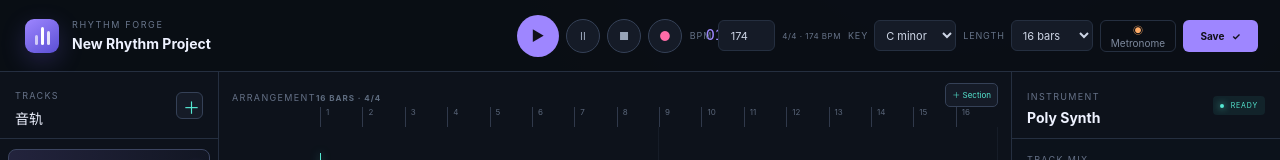
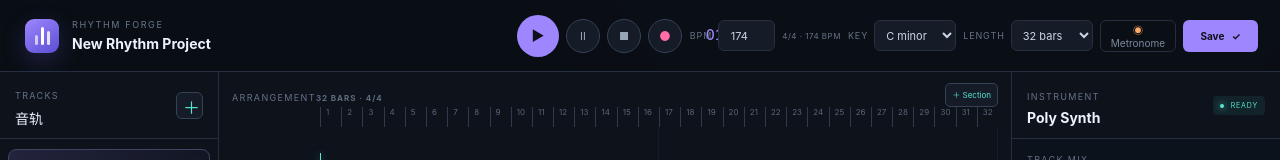
Before and after one commit to pearlgun552-cell/rhythm-forge, a React (Vite) app: page / in a window 1280 px wide. Shown: the top 160 px of the page. Built offline with nearby package versions, Linux system fonts and the light colour scheme.

Commit message:
Extend project timeline for full song layouts

```diff
--- a/src/components/TransportBar.tsx
+++ b/src/components/TransportBar.tsx
@@ -83,7 +83,7 @@ export function TransportBar(props: TransportBarProps) {
         </label>
         <label className="compact-field">LENGTH
           <select aria-label="Project Length" value={props.project.projectLengthBeats} onChange={(event) => props.onProjectLengthChange(Number(event.target.value))}>
-            {[32, 64, 128].map((beats) => <option key={beats} value={beats}>{barsForBeats(beats, props.project.timeSignature)} bars</option>)}
+            {[128, 256, 512].map((beats) => <option key={beats} value={beats}>{barsForBeats(beats, props.project.timeSignature)} bars</option>)}
           </select>
         </label>
         <button className={props.metronome ? 'text-control active' : 'text-control'} onClick={() => props.onMetronomeChange(!props.metronome)} aria-pressed={props.metronome}>
--- a/src/project/defaultProject.ts
+++ b/src/project/defaultProject.ts
@@ -1,5 +1,6 @@
 import type { DrumPattern, Instrument, InstrumentPreset, Project, Track, TrackType } from '../types/music';
 import { createId } from '../utils/id';
+import { DEFAULT_PROJECT_LENGTH_BEATS } from '../utils/musicConstants';
 
 export const defaultInstrument: Instrument = {
   type: 'poly-synth',
@@ -60,7 +61,7 @@ export function createDefaultProject(): Project {
     bpm: 174,
     key: 'C minor',
     timeSignature: { numerator: 4, denominator: 4 },
-    projectLengthBeats: 64,
+    projectLengthBeats: DEFAULT_PROJECT_LENGTH_BEATS,
     tracks: [createTrack('Lead')],
     sections: [],
     reverb: { enabled: false, mix: 0.22, decay: 1.8 },
--- a/src/store/projectStore.ts
+++ b/src/store/projectStore.ts
@@ -58,7 +58,7 @@ function normalizeProject(raw: Partial<Project>): Project | null {
       ...(type === 'drum' ? { drumPattern: normalizeDrumPattern(track.drumPattern) } : {}),
     } as Track;
   });
-  const projectLengthBeats = clamp(Number(raw.projectLengthBeats ?? DEFAULT_PROJECT_LENGTH_BEATS), 16, 512);
+  const projectLengthBeats = clamp(Number(raw.projectLengthBeats ?? DEFAULT_PROJECT_LENGTH_BEATS), 128, 512);
   return {
     ...fallback,
     ...raw,
@@ -171,7 +171,7 @@ class ProjectStore {
   }
 
   setProjectLengthBeats(projectLengthBeats: number): void {
-    this.updateProject((project) => ({ ...project, projectLengthBeats: clamp(projectLengthBeats, 16, 512) }));
+    this.updateProject((project) => ({ ...project, projectLengthBeats: clamp(projectLengthBeats, 128, 512) }));
   }
 
   setReverb(changes: Partial<Project['reverb']>): void {
--- a/src/utils/musicConstants.ts
+++ b/src/utils/musicConstants.ts
@@ -1,7 +1,7 @@
 import type { TimeSignature } from '../types/music';
 
 export const DEFAULT_TIME_SIGNATURE: TimeSignature = { numerator: 4, denominator: 4 };
-export const DEFAULT_PROJECT_LENGTH_BEATS = 64;
+export const DEFAULT_PROJECT_LENGTH_BEATS = 128;
 export const GRID_BEATS = 0.25;
 
 export function beatsPerBar(timeSignature: TimeSignature): number {
```
Also changed, not shown: 1 other file (tests, documents, lock files or other folders).
